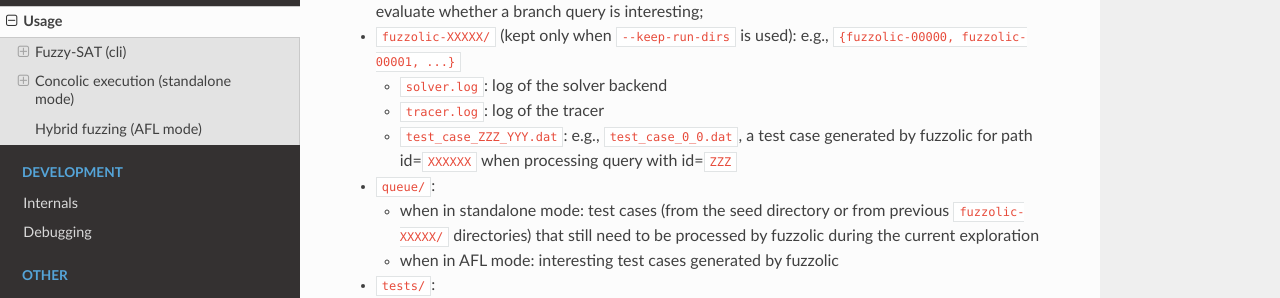
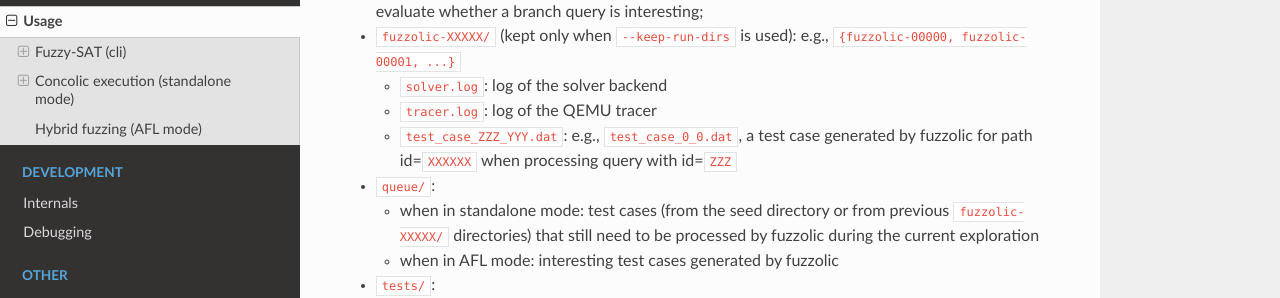
Before and after one commit to season-lab/fuzzolic, a Sphinx documentation site: the page built from docs/usage.md, in a window 1280 px wide and 900 px high, scrolled down 2446 px. Shown: the part 161-459 px from the top of the window. Built offline with Sphinx 7.4.7 and the Read the Docs theme 2.0.0, drawn with Linux system fonts in a browser that asks for light colours.

Commit message:
Update usage.md

```diff
--- a/docs/usage.md
+++ b/docs/usage.md
@@ -96,7 +96,7 @@ After (and during) an exploration, the workdir will typically contain the follow
 * `{afl-bitmap, afl-crash-bitmap, branch_bitmap, context_bitmap}`: bitmaps used by fuzzolic to evaluate whether a branch query is interesting;
 * `fuzzolic-XXXXX/` (kept only when `--keep-run-dirs` is used): e.g., `{fuzzolic-00000, fuzzolic-00001, ...}`
 	* `solver.log`: log of the solver backend
-	* `tracer.log`: log of the tracer
+	* `tracer.log`: log of the QEMU tracer
 	* `test_case_ZZZ_YYY.dat`: e.g., `test_case_0_0.dat`, a test case generated by fuzzolic for path id=`XXXXXX` when processing query with id=`ZZZ`
 * `queue/`:
 	* when in standalone mode: test cases (from the seed directory or from previous `fuzzolic-XXXXX/` directories) that still need to be processed by fuzzolic during the current exploration
```
